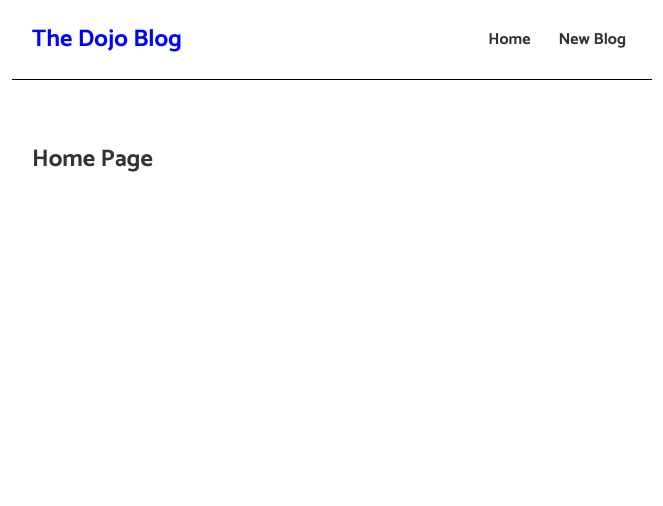
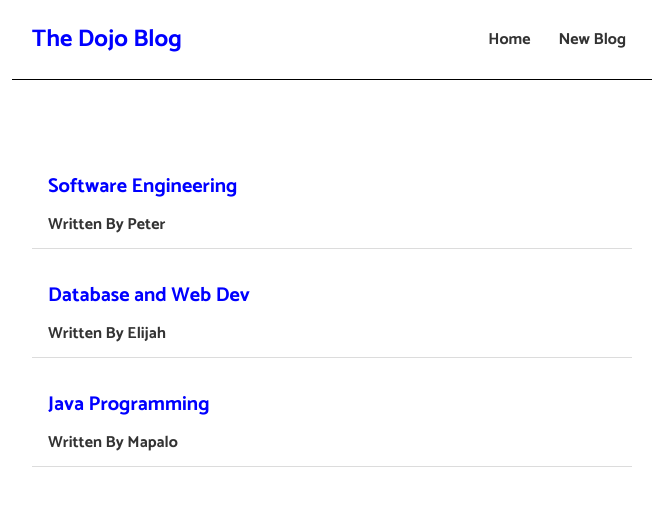
Before and after one commit to ElijahChileshe/React-Blog-Application, a React (Create React App) app: page / in a window 1280 px wide. Shown: the top 506 px of the page, without its empty margins (308-971 px from the left). Built offline with nearby package versions, Linux system fonts and the light colour scheme.

Commit message:
Added CSS Style and Blogs

```diff
--- a/src/Home.js
+++ b/src/Home.js
@@ -1,7 +1,23 @@
+import { useState } from "react";
+
+
 const Home = () => {
+
+    const [blogs, setBlogs] = useState([
+        {title: 'Software Engineering', body: 'lorem ipsum...', author: 'Peter', id: 1},
+        {title: 'Database and Web Dev', body: 'lorem ipsum...', author: 'Elijah', id: 2},
+        {title: 'Java Programming', body: 'lorem ipsum...', author: 'Mapalo', id: 3}
+    ]);
+
+
     return (
         <div className="home">
-            <h2>Home Page</h2>
+            {blogs.map((blog) => (
+                <div className="blog-preview" key={blog.id}>
+                    <h2>{ blog.title }</h2>
+                    <p>Written By { blog.author }</p>
+                </div>
+            ))}
         </div>
     );
 }
--- a/src/index.css
+++ b/src/index.css
@@ -38,3 +38,21 @@
   margin: 40px auto;
   padding: 20px;
 }
+
+
+/* Blog Preview */
+.blog-preview{
+  padding: 10px 16px;
+  margin: 20px 0;
+  border-bottom: 1px solid gainsboro;
+}
+
+.blog-preview:hover{
+  box-shadow: 1px 3px 5px rgba(0, 0, 0, 0.5);
+}
+
+.blog-preview h2{
+  font-size: 20px;
+  color: blue;
+  margin-bottom: 8px;
+}
```
